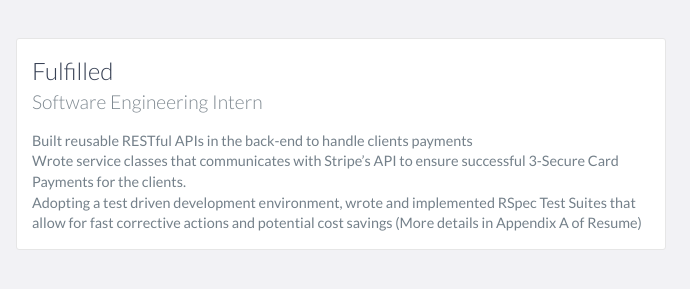
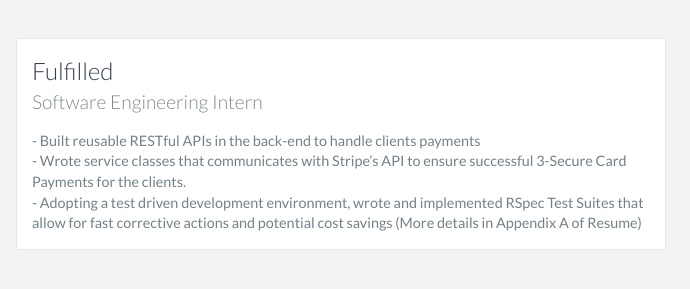
Before and after one commit to sham-sheer/sham-sheer.github.io, a website: page index.html in a window 1280 px wide. Shown: the part 1160-1449 px from the top of the page, 474-1164 px from the left. Drawn offline with nearby package versions, Linux system fonts and the light colour scheme.

Commit message:
Added Resume

```diff
--- a/index.html
+++ b/index.html
@@ -50,7 +50,7 @@
         <div id="lead-content">
             <h1>Shamsheer Ahamed</h1>
             <h2>Software Engineer</h2>
-            <a href="#" class="btn-rounded-white">Download Resume</a>
+            <a href="/resume/Resume_Shamsheer_Ahamed.pdf" class="btn-rounded-white">Download Resume</a>
         </div>
         <!-- End #lead-content -->
 
@@ -90,13 +90,13 @@
                 <h3>Fulfilled</h3>
                 <h4>Software Engineering Intern</h4>
                 <p>
-                    Built reusable RESTful APIs in the back-end to handle clients payments
+                    - Built reusable RESTful APIs in the back-end to handle clients payments
                   </p>
                 <p>
-                    Wrote service classes that communicates with Stripe’s API to ensure successful 3-Secure Card Payments for the clients.
+                    - Wrote service classes that communicates with Stripe’s API to ensure successful 3-Secure Card Payments for the clients.
                   </p>
                 <p>
-                    Adopting a test driven development environment, wrote and implemented RSpec Test Suites that allow for fast corrective actions and potential cost savings
+                    - Adopting a test driven development environment, wrote and implemented RSpec Test Suites that allow for fast corrective actions and potential cost savings
                     (More details in Appendix A of Resume)
                   </p>
 
```
Also changed, not shown: 1 other file.
